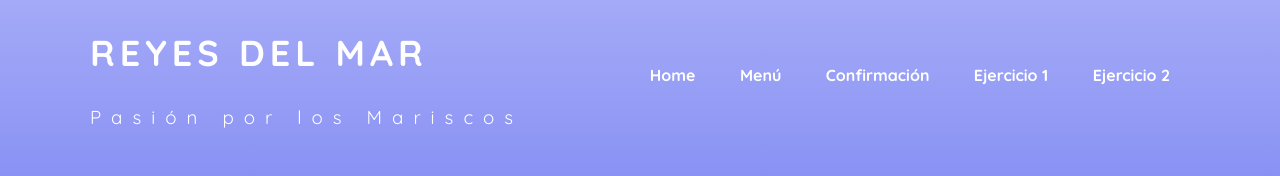
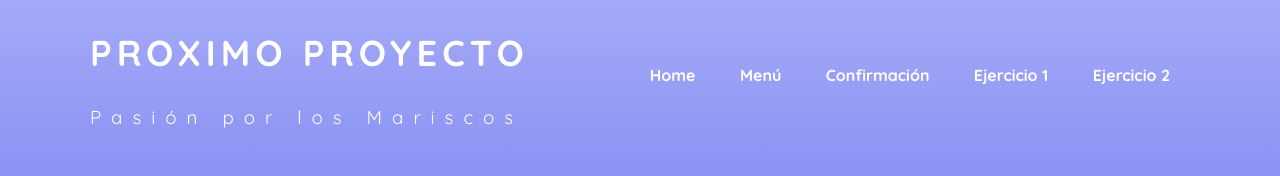
Before and after one commit to Anreco/Anreco.github.io, a plain HTML site: page index.html in a window 1280 px wide. Shown: the top 176 px of the page. Drawn offline with Linux system fonts and the light colour scheme.

Commit message:
Update index.html

```diff
--- a/index.html
+++ b/index.html
@@ -25,7 +25,7 @@ function googleTranslateElementInit() {
     <header>
      <div class="logo">
         <!-- Título del restaurante -->
-        <h1>REYES DEL MAR </h1>
+        <h1>PROXIMO PROYECTO </h1>
         <!-- Lema del restaurante -->
         <h3>Pasión por los Mariscos</h3>
      </div>
```
